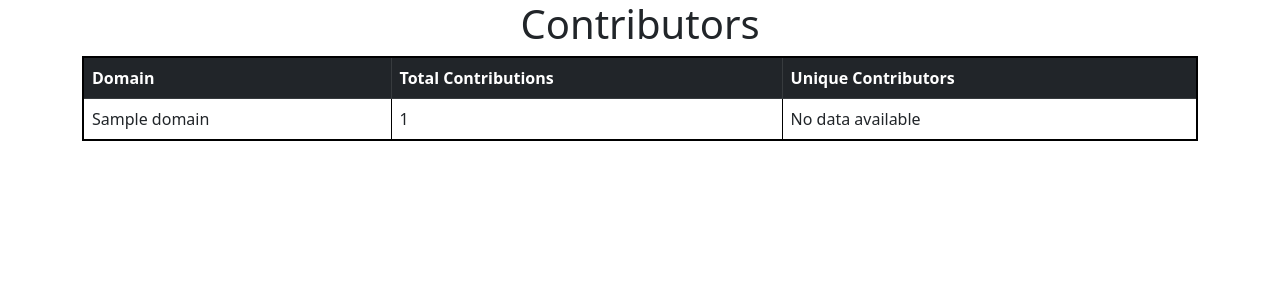
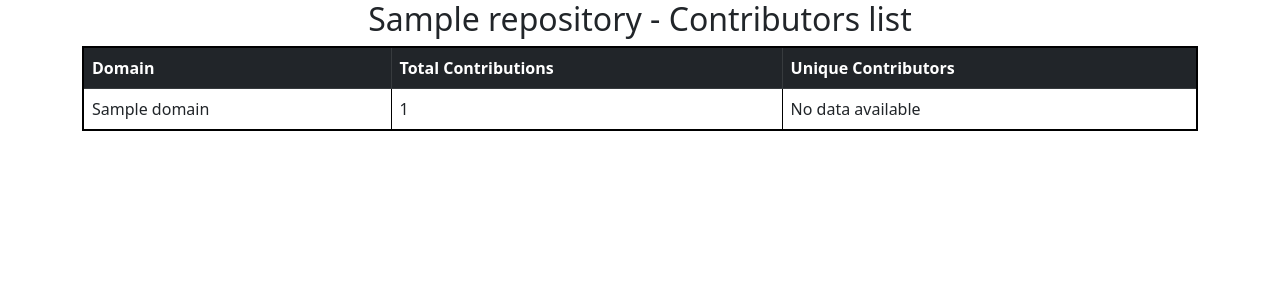
Before and after one commit to sqali/Github-Aggregator, a Flask app: template templates/contributors.html in a window 1280 px wide. Shown: the top 300 px of the page. Run offline with Flask 3, Linux system fonts and the light colour scheme; the template is opened without the code that fills it: most values are stand-ins (such as "Sample title", 1, 10 or a date in 2020).

Commit message:
title amended to include repository name

```diff
--- a/app.py
+++ b/app.py
@@ -4,6 +4,7 @@ import json
 from collections import defaultdict
 import mysql.connector
 import csv
+import re
 
 app = Flask(__name__)
 
@@ -63,7 +64,9 @@ def contributors():
             unique_contributors = row[2]
             result_dict[domain] = {'total_contributions': total_contributions, 'unique_contributors': unique_contributors}
 
-        return render_template("contributors.html", domain_stats=result_dict)
+        repository = re.match(r"([^/]*)", repo_name).group(1).capitalize()
+        return render_template("contributors.html", repository= repository, domain_stats=result_dict)
+
     else:
         # Data doesn't exist in the database, store the data
         for domain, stats in domain_stats.items():
@@ -74,7 +77,9 @@ def contributors():
         db_conn.commit()
 
         # Return JSON response
-        return render_template('contributors.html', domain_stats=domain_stats)
+        repository = re.match(r"([^/]*)", repo_name).group(1).capitalize()
+        return render_template("contributors.html", repository= repository, domain_stats=result_dict)
+
 
 @app.route('/download_csv')
 def download_csv():
--- a/templates/contributors.html
+++ b/templates/contributors.html
@@ -1,7 +1,7 @@
 <!DOCTYPE html>
 <html>
 <head>
-    <title>Contributors</title>
+    <title>{{repository}} - Contributors list</title>
     <link rel="stylesheet" href="https://cdn.jsdelivr.net/npm/bootstrap@5.3.0/dist/css/bootstrap.min.css">
     <style>
         .table-bordered {
@@ -11,7 +11,7 @@
 </head>
 <body>
     <div class="container">
-        <h1 class="text-center">Contributors</h1>
+        <h2 class="text-center">{{repository}} - Contributors list</h2>
         <table class="table table-bordered">
             <thead class="table-dark">
                 <tr>
```
Also changed, not shown: README.md.
